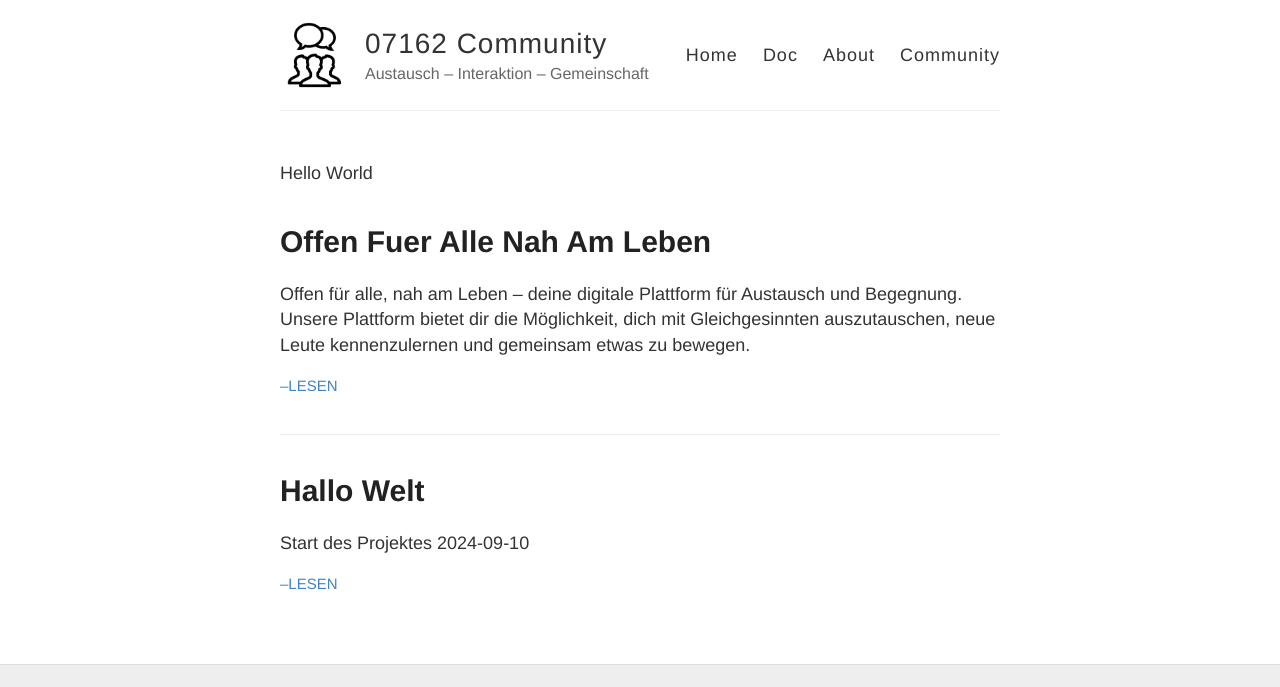
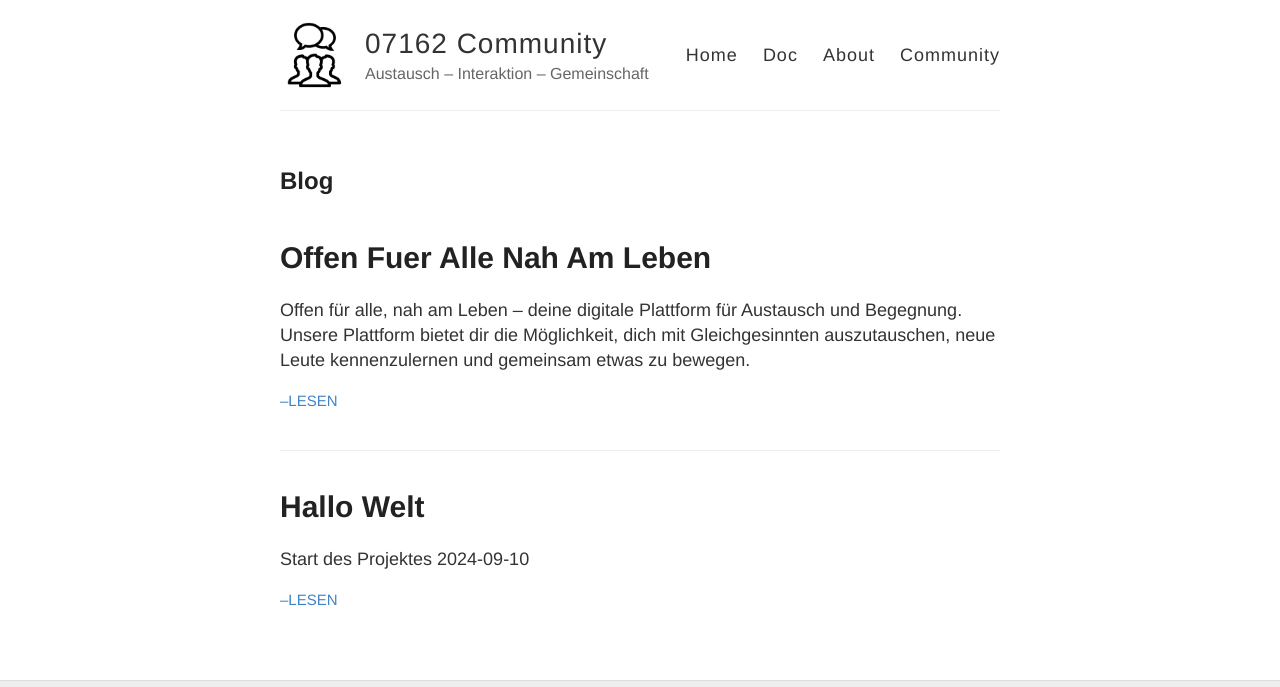
Before and after one commit to filstal/gingen, a Jekyll site: the page built from blog/index.html, in a window 1280 px wide, cut to the strip 0-687 px from the top of the page. Built offline with Jekyll 4.4.1, drawn with Linux system fonts in a browser that asks for light colours.

Commit message:
Update and rename index.html to index.html

```diff
--- a/test/index.html
+++ b/blog/index.html
@@ -1,7 +1,7 @@
 ---
 layout: default
 ---
-<div>Hello World</div>
+<h2>Blog</h2>
 
 <div class="posts">
   {% for post in site.posts %}
```
